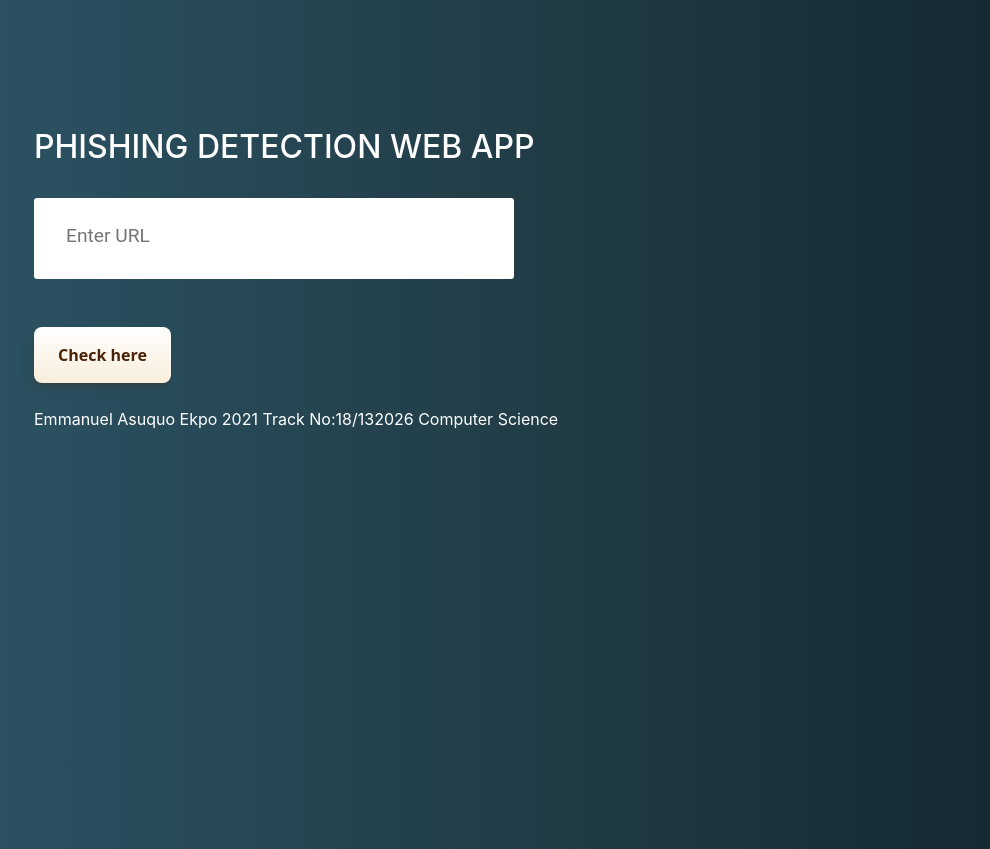
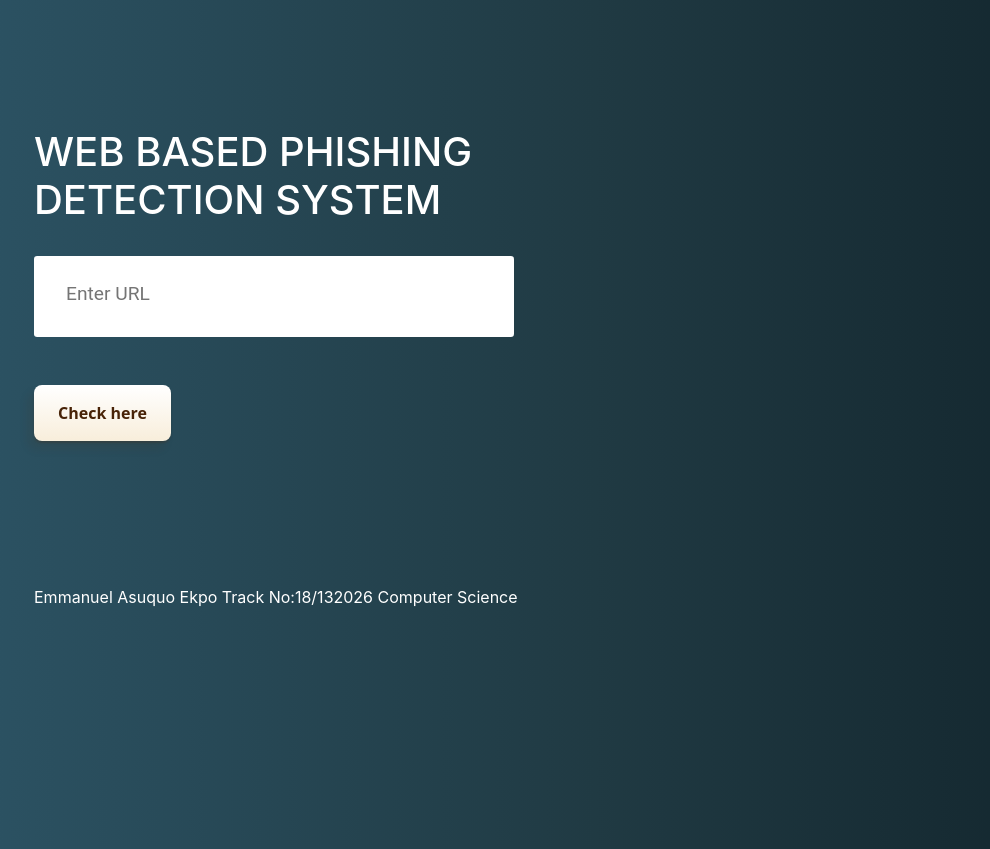
Before and after one commit to kempex/Phish, a Flask app: page / in a window 1280 px wide. Shown: the top 849 px of the page, without its empty margins (45-1035 px from the left). Run offline with Flask 2, Linux system fonts and the light colour scheme; parts of the project's set-up code (start-up, migrations or seed data) failed here and were passed over; some libraries are stand-ins or nearby versions.

Commit message:
Add files via upload

```diff
--- a/templates/index.html
+++ b/templates/index.html
@@ -22,7 +22,7 @@
 <div class=" container">
     <div class="row">
         <div class="form col-md" id="form1">
-            <h2>PHISHING DETECTION WEB APP</h2>
+            <h1>WEB BASED PHISHING DETECTION SYSTEM</h1>
 
             <br>
             <form action="/" method ="post">
@@ -45,7 +45,12 @@
     </div>
 </div>
 <br>
-<p>Emmanuel Asuquo Ekpo 2021 Track No:18/132026 Computer Science</p>
+<br>
+<br>
+<br>
+<br>
+<br>
+<p>Emmanuel Asuquo Ekpo Track No:18/132026 Computer Science</p>
 </div>
 
     <!-- JavaScript -->
```
